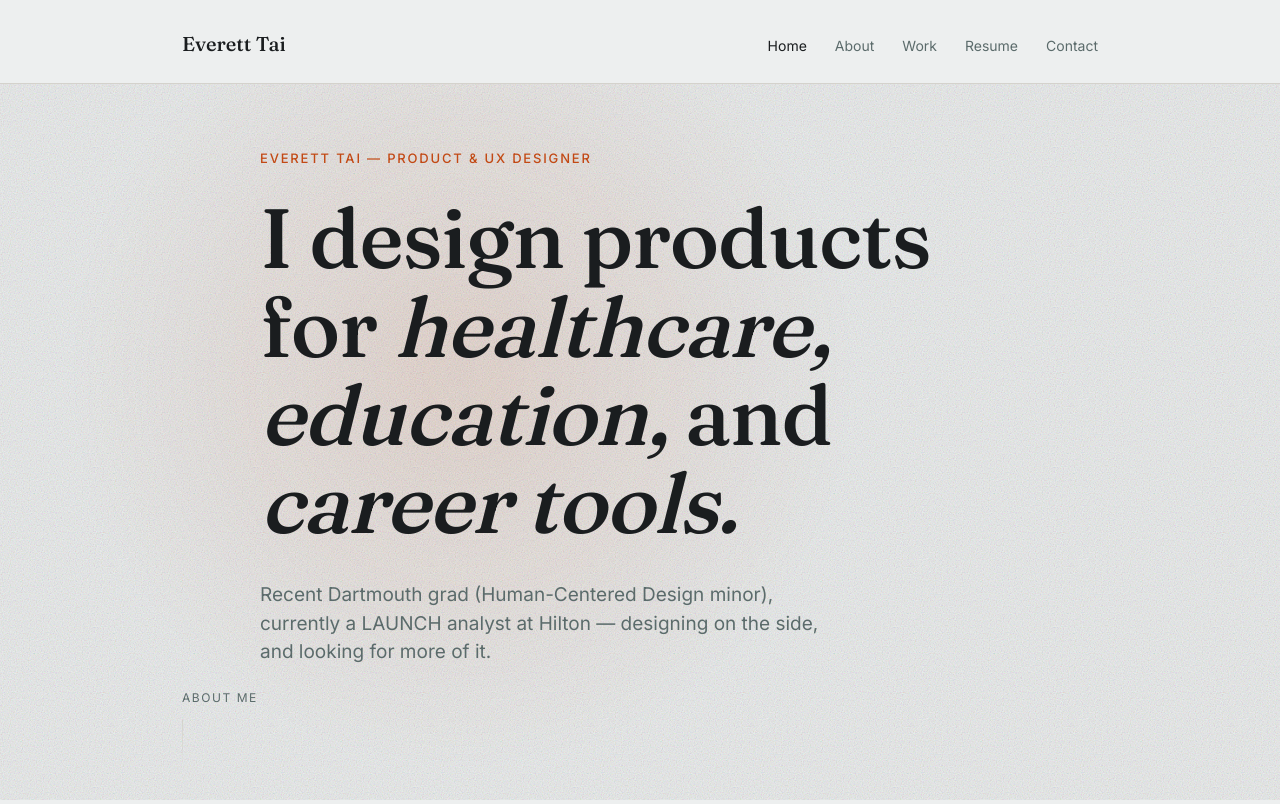
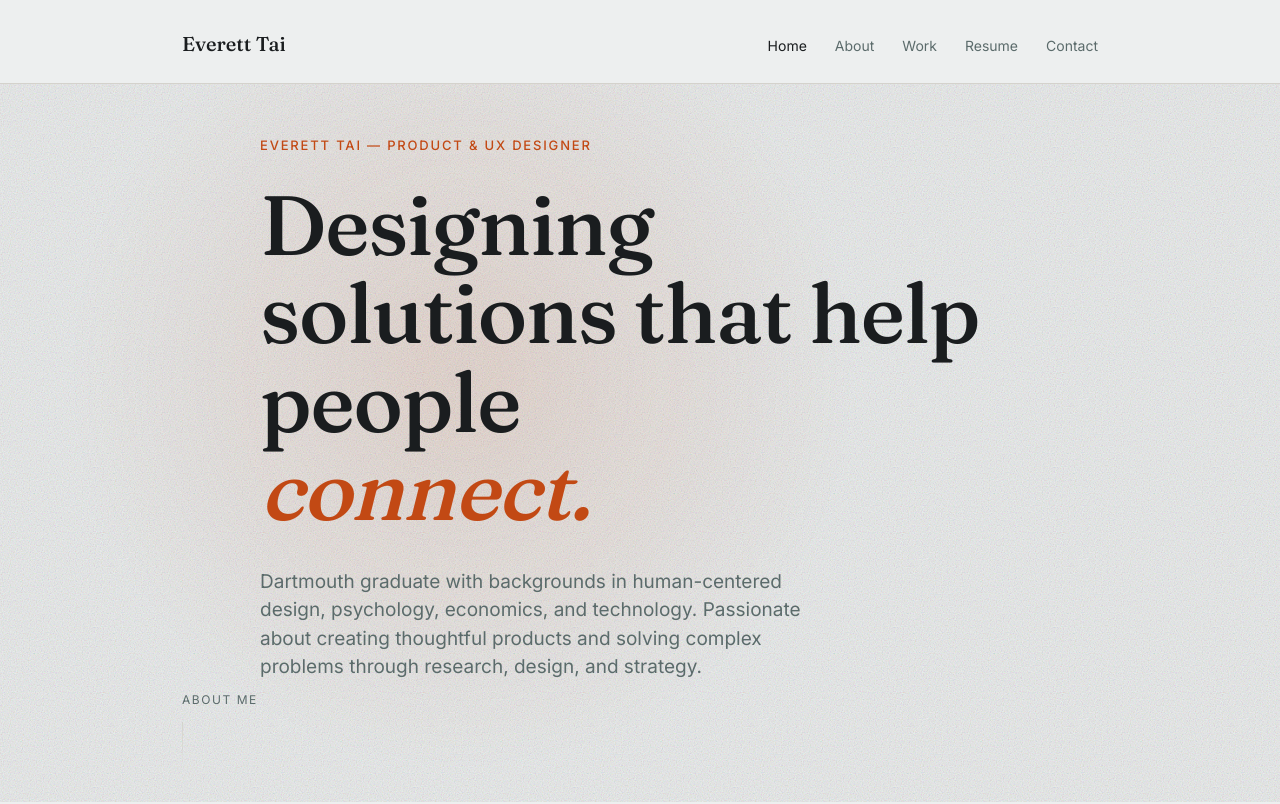
Before and after one commit to everetttai/design-portfolio, a React (Vite) app: page / in a window 1280 px wide. Shown: the top 804 px of the page. Built offline with nearby package versions, Linux system fonts and the light colour scheme.

Commit message:
Cycling-word hero headline and updated subtext

```diff
--- a/src/pages/Home.jsx
+++ b/src/pages/Home.jsx
@@ -1,13 +1,64 @@
-import { useEffect, useRef } from 'react';
+import { useEffect, useRef, useState } from 'react';
 import { Link, useLocation } from 'react-router-dom';
 import useScrollReveal from '../hooks/useScrollReveal';
 import useDocumentTitle from '../hooks/useDocumentTitle';
 import everettPhoto from '../assets/about/everett_about.jpg';
 
-// Headline is split into words so each can rise into place on load.
-// Italic words are the concrete domains — the specificity is the point.
-const HEADLINE = ['I', 'design', 'products', 'for', 'healthcare,', 'education,', 'and', 'career', 'tools.'];
-const ITALIC = new Set(['healthcare,', 'education,', 'career', 'tools.']);
+// Static half of the headline rises in word-by-word, same as before.
+const STATIC_HEADLINE = ['Designing', 'solutions', 'that', 'help', 'people'];
+
+// Second line cycles through these, one at a time, on a continuous loop.
+const CYCLE_WORDS = ['learn.', 'work.', 'connect.', 'decide.', 'grow.', 'heal.'];
+
+// Timing for the static words: word i rises in at STATIC_BASE_DELAY + i * STATIC_STEP,
+// animation itself takes 0.7s (see .hero__word in tokens.css). The cycling word's
+// first appearance is timed to begin right as the static line finishes, so the two
+// halves read as one continuous motion rather than two separate animations.
+const STATIC_BASE_DELAY = 0.18;
+const STATIC_STEP = 0.06;
+const CYCLE_INITIAL_DELAY_MS = Math.round(
+  (STATIC_BASE_DELAY + (STATIC_HEADLINE.length - 1) * STATIC_STEP + 0.7) * 1000
+);
+const CYCLE_DURATION_MS = 2200;
+
+function CyclingWord({ words, initialDelayMs, cycleMs }) {
+  const [index, setIndex] = useState(0);
+  const [reduced, setReduced] = useState(false);
+
+  useEffect(() => {
+    const mq = window.matchMedia('(prefers-reduced-motion: reduce)');
+    setReduced(mq.matches);
+    if (mq.matches) return undefined;
+
+    let timeoutId;
+    const scheduleNext = (delay) => {
+      timeoutId = setTimeout(() => {
+        setIndex((i) => (i + 1) % words.length);
+        scheduleNext(cycleMs);
+      }, delay);
+    };
+    // First swap happens once word #0 has fully played its rise-hold-fade cycle.
+    scheduleNext(initialDelayMs + cycleMs);
+    return () => clearTimeout(timeoutId);
+  }, [words, initialDelayMs, cycleMs]);
+
+  if (reduced) {
+    return <span className="hero__cycle-word hero__cycle-word--static">{words[0]}</span>;
+  }
+
+  return (
+    <span
+      key={index}
+      className="hero__cycle-word"
+      style={{
+        animationDelay: index === 0 ? `${initialDelayMs}ms` : '0ms',
+        animationDuration: `${cycleMs}ms`,
+      }}
+    >
+      {words[index]}
+    </span>
+  );
+}
 
 const EMAIL = 'everetthtai@gmail.com';
 const LINKEDIN_URL = 'https://www.linkedin.com/in/everett-tai-2a0524251';
@@ -131,19 +182,22 @@ export default function Home() {
             maxWidth: '760px',
             margin: '0 0 34px',
           }}>
-            {HEADLINE.map((word, i) => (
+            {STATIC_HEADLINE.map((word, i) => (
               <span
                 key={i}
                 className="hero__word"
-                style={{
-                  fontStyle: ITALIC.has(word) ? 'italic' : 'normal',
-                  animationDelay: `${0.18 + i * 0.06}s`,
-                }}
+                style={{ animationDelay: `${STATIC_BASE_DELAY + i * STATIC_STEP}s` }}
               >
                 {word}
-                {i < HEADLINE.length - 1 ? '\u00A0' : ''}
+                {i < STATIC_HEADLINE.length - 1 ? '\u00A0' : ''}
               </span>
             ))}
+            <br />
+            <CyclingWord
+              words={CYCLE_WORDS}
+              initialDelayMs={CYCLE_INITIAL_DELAY_MS}
+              cycleMs={CYCLE_DURATION_MS}
+            />
           </h1>
 
           <p className="hero__fade" style={{
@@ -154,8 +208,9 @@ export default function Home() {
             margin: 0,
             animationDelay: '0.78s',
           }}>
-            Recent Dartmouth grad (Human-Centered Design minor), currently a LAUNCH
-            analyst at Hilton — designing on the side, and looking for more of it.
+            Dartmouth graduate with backgrounds in human-centered design, psychology,
+            economics, and technology. Passionate about creating thoughtful products and
+            solving complex problems through research, design, and strategy.
           </p>
         </div>
 
--- a/src/styles/tokens.css
+++ b/src/styles/tokens.css
@@ -266,6 +266,35 @@ html { scroll-behavior: smooth; }
   to { opacity: 1; transform: translateY(0); }
 }
 
+/* Cycling word (second headline line) — rises in, holds, fades up and out,
+   then hands off to the next word via a key change in React. Same easing
+   curve as .hero__word so it reads as one continuous motion, not a bolted-on
+   effect. Percentages are keyed to whatever animation-duration is passed in
+   inline (see CyclingWord in Home.jsx), so hold-time scales with cycle length. */
+.hero__cycle-word {
+  display: inline-block;
+  font-style: italic;
+  color: var(--accent);
+  opacity: 0;
+  transform: translateY(0.42em);
+  animation-name: word-cycle;
+  animation-timing-function: cubic-bezier(0.16, 1, 0.3, 1);
+  animation-fill-mode: forwards;
+}
+
+.hero__cycle-word--static {
+  opacity: 1;
+  transform: none;
+  animation: none;
+}
+
+@keyframes word-cycle {
+  0%   { opacity: 0; transform: translateY(0.42em); }
+  8%   { opacity: 1; transform: translateY(0); }
+  84%  { opacity: 1; transform: translateY(0); }
+  100% { opacity: 0; transform: translateY(-0.42em); }
+}
+
 /* Eyebrow, sub-line and cue share a gentler fade-up. */
 .hero__fade {
   opacity: 0;
@@ -390,7 +419,8 @@ html { scroll-behavior: smooth; }
   .hero__glow { animation: none; }
   .scroll-cue__line::after { animation: none; opacity: 0; }
   .hero__word,
-  .hero__fade {
+  .hero__fade,
+  .hero__cycle-word {
     opacity: 1;
     transform: none;
     animation: none;
```
